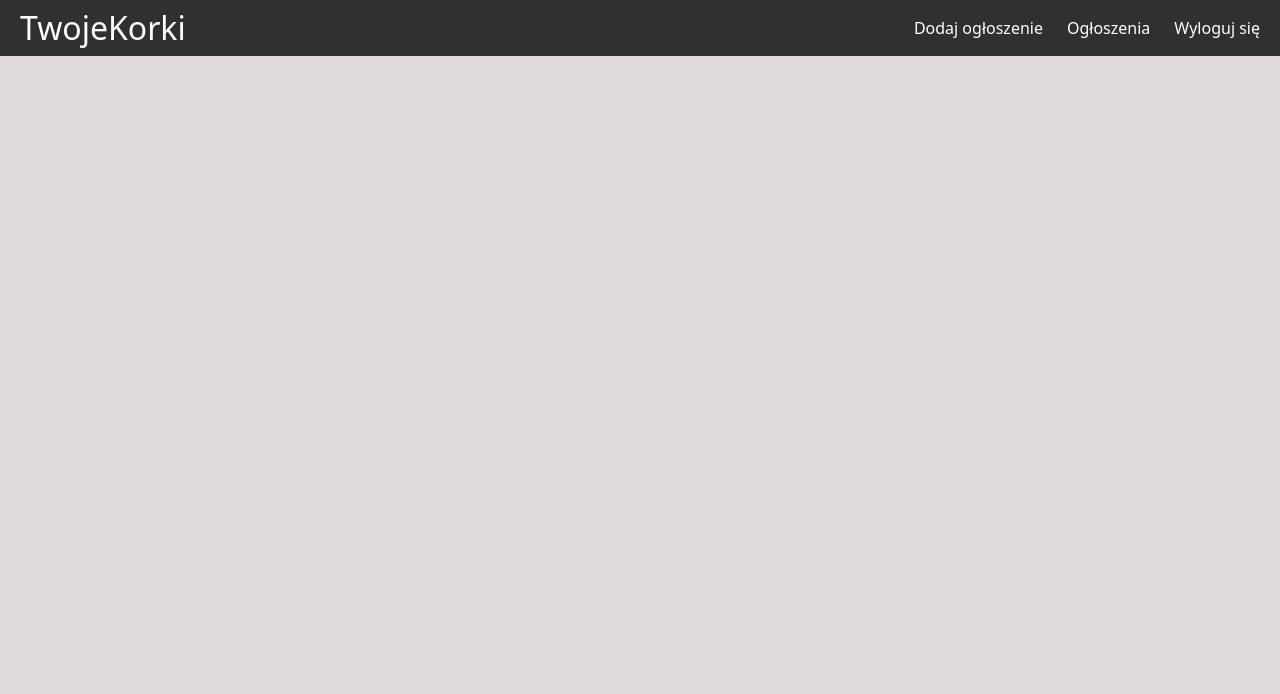
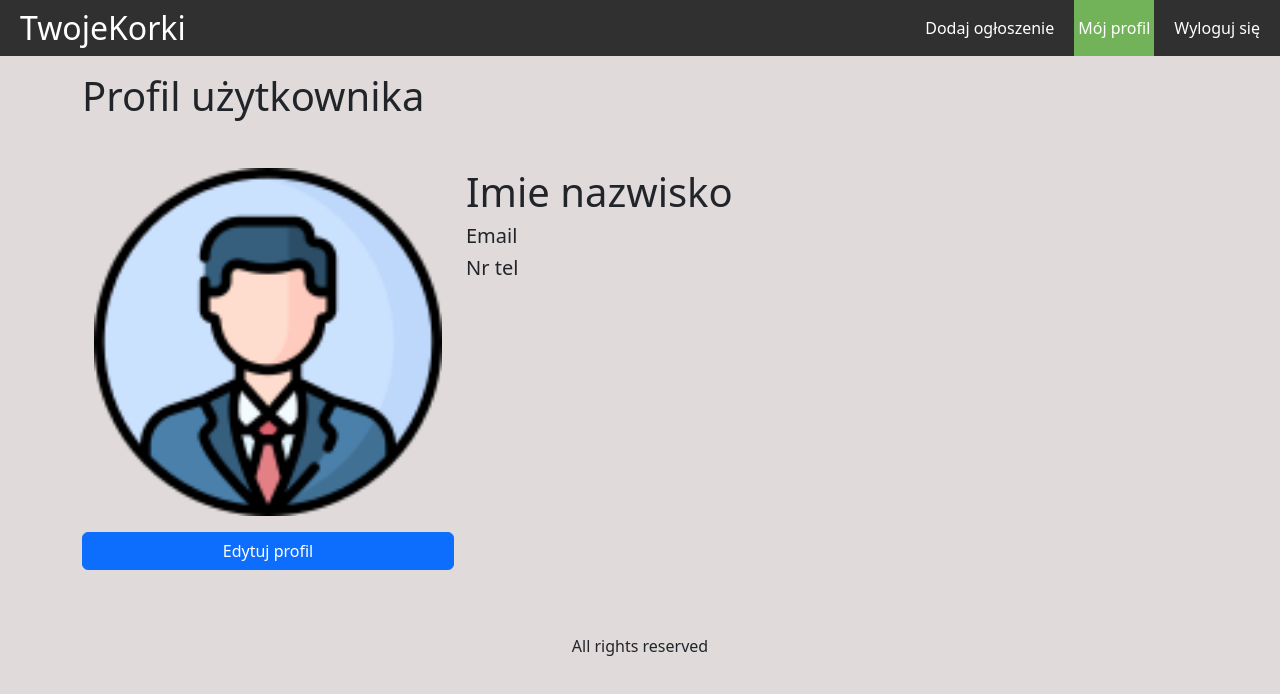
Before and after one commit to Szymon017/TwojeKorki, a React (Create React App) app in the folder client/: page /userProfile in a window 1280 px wide. Shown: the top 694 px of the page. Built offline with nearby package versions, Linux system fonts and the light colour scheme.

Commit message:
Dodanie feach do formularza addannoucment i zmiana appjs dodanie w niej header main footer

```diff
--- a/client/src/App.js
+++ b/client/src/App.js
@@ -1,26 +1,35 @@
-import Navbar from "./components/Navbar";
-import AddNewAnnoucement from "./components/pages/AddNewAnnoucement/AddNewAnnoucement";
-import { Route, Routes} from 'react-router-dom';
-import Home from "./components/pages/Home";
-import Annoucements from "./components/pages/Annoucements/Annoucements";
-import Register from "./components/pages/Register/Register";
-import Login from "./components/pages/Login/Login";
-
-
+import Navbar from './components/Navbar';
+import AddNewAnnoucement from './components/pages/AddNewAnnoucement/AddNewAnnoucement';
+import { Route, Routes } from 'react-router-dom';
+import Home from './components/pages/Home';
+import Annoucements from './components/pages/Annoucements/Annoucements';
+import Register from './components/pages/Register/Register';
+import Login from './components/pages/Login/Login';
+import UserProfile from './components/pages/UserProfile/UserProfile';
 
 function App() {
-    return <>
+  return (
+    <>
+      <header>
         <Navbar />
-        <div className='container mt-3'>
-            <Routes>
-                <Route path='/' element={<Home/>} />
-                <Route path='/annoucements' element={<Annoucements/>} />
-                <Route path='/annoucements/add' element={<AddNewAnnoucement/>} />
-                <Route path='/register' element={<Register/>}/>
-                <Route path='/login' element={<Login/>}/>
-            </Routes>
+      </header>
+      <main>
+        <div className="container mt-3">
+          <Routes>
+            <Route path="/" element={<Home />} />
+            <Route path="/annoucements" element={<Annoucements />} />
+            <Route path="/annoucements/add" element={<AddNewAnnoucement />} />
+            <Route path="/register" element={<Register />} />
+            <Route path="/login" element={<Login />} />
+            <Route path="/userProfile" element={<UserProfile />} />
+          </Routes>
         </div>
+      </main>
+      <footer>
+        <div className="text-center">All rights reserved</div>
+      </footer>
     </>
+  );
 }
 
 export default App;
--- a/client/src/components/Navbar.js
+++ b/client/src/components/Navbar.js
@@ -8,7 +8,8 @@ export default function Navbar() {
       </Link>
       <ul>
         <CustomLink to="/annoucements/add">Dodaj ogłoszenie</CustomLink>
-        <CustomLink to="">Ogłoszenia</CustomLink>
+        {/*<CustomLink to="">Ogłoszenia</CustomLink>*/}
+        <CustomLink to="/userProfile">Mój profil</CustomLink>
         <CustomLink to="logout">Wyloguj się</CustomLink>
       </ul>
     </nav>
--- a/client/src/components/pages/AddNewAnnoucement/AddNewAnnoucement.js
+++ b/client/src/components/pages/AddNewAnnoucement/AddNewAnnoucement.js
@@ -1,9 +1,8 @@
-import React, { useState, useEffect } from 'react';
+import React, { useState } from 'react';
 import Form from 'react-bootstrap/Form';
 import Button from 'react-bootstrap/Button';
 import Container from 'react-bootstrap/Container';
 import './style.css';
-import { AddAnnoucement } from '../../../service/announcementService';
 import Row from 'react-bootstrap/Row';
 import Col from 'react-bootstrap/Col';
 import { Typeahead } from 'react-bootstrap-typeahead';
@@ -11,7 +10,18 @@ import categories from '../../../assets/category/categories';
 
 
 export default function AddNewAnnoucement() {
-  const [form, setForm] = useState({});
+  const initialState = {
+    userID: '',
+    title: '',
+    option: '',
+    category: '',
+    location: '',
+    description: '',
+    price: 0,
+    date: Date.now(),
+  };
+
+  const [form, setForm] = useState(initialState);
   const [errors, setErrors] = useState({});
 
   const setField = (field, value) => {
@@ -28,7 +38,7 @@ export default function AddNewAnnoucement() {
   };
 
   const validateForm = () => {
-    const { title, option, category, description, price } = form;
+    const { title, option, category, location, description, price } = form;
     const newErrors = {};
 
     if (!title || title === '') newErrors.title = 'Proszę wprowadź tytuł';
@@ -39,13 +49,15 @@ export default function AddNewAnnoucement() {
     if (!category || category === '')
       newErrors.category = 'Proszę wybierz kategorie';
 
+    if (!location || location === '')
+      newErrors.location = 'Proszę podaj lokalizację';
     if (!description || description === '')
       newErrors.description = 'Proszę wprowadź opis ogłoszenia';
     else if (description.length > 230)
       newErrors.description = 'Opis jest za długi (max 230 znaków)';
 
     if (!price || price === '') newErrors.price = 'Wprowadź cene';
-
+    else if (price < 1) newErrors.price = 'Cena musi byc wieksza od zera';
     return newErrors;
   };
 
@@ -59,11 +71,18 @@ export default function AddNewAnnoucement() {
       console.log('form submitted');
       console.log(form);
 
+      fetch('http://localhost:3000/annoucements/add', {
+        method: 'POST',
+        headers: { "Content-Type": "application/json"},
+        body: JSON.stringify(form)
+      }).then(() => {
+        console.log('new annoucement`s just added')
+      })
     }
   };
 
   return (
-    <div>
+    <div className='addAnnContainer'>
       <h1 className="my-3">Dodaj Ogłoszenie</h1>
       <Container>
         <Form>
@@ -102,8 +121,8 @@ export default function AddNewAnnoucement() {
                 }}
               >
                 <option>Wybierz opcje...</option>
-                <option value="T">Korepetytor</option>
-                <option value="S">Uczeń</option>
+                <option value="Teacher">Korepetytor</option>
+                <option value="Student">Uczeń</option>
               </Form.Select>
               <Form.Control.Feedback type="invalid">
                 {errors.option}
@@ -130,6 +149,26 @@ export default function AddNewAnnoucement() {
                 options={categories}
               />
               <div className="red">{errors.category}</div>
+            </Col>
+          </Form.Group>
+
+          {/*Lokalizacja */}
+          <Form.Group as={Row} className="mb-3" controlId="location">
+            <Form.Label column sm={3}>
+              Lokalizacja:
+            </Form.Label>
+            <Col sm={9}>
+              <Form.Control
+                type="text"
+                placeholder="Podaj miasto"
+                name="location"
+                value={form.location}
+                onChange={(e) => setField('location', e.target.value)}
+                isInvalid={!!errors.location}
+              ></Form.Control>
+              <Form.Control.Feedback type="invalid">
+                {errors.location}
+              </Form.Control.Feedback>
             </Col>
           </Form.Group>
 
--- a/client/src/components/pages/AddNewAnnoucement/style.css
+++ b/client/src/components/pages/AddNewAnnoucement/style.css
@@ -0,0 +1,6 @@
+.addAnnContainer {
+  margin: auto;
+  background-color: rgb(247, 247, 247);
+  padding: 4%;
+  border-radius: 5%;
+}
--- /dev/null
+++ b/client/src/components/pages/UserProfile/UserProfile.js
@@ -0,0 +1,35 @@
+import React from 'react';
+import Row from 'react-bootstrap/Row';
+import Col from 'react-bootstrap/Col';
+import Container from 'react-bootstrap/Container';
+import Button from 'react-bootstrap/Button';
+import img from '../../../assets/images/a1.jpg';
+export default function UserProfile() {
+  return (
+    <div>
+      <h1 className="my-3">Profil użytkownika</h1>
+      <Container className=" my-5 justify-content-center">
+        <Row>
+          <Col md={4}>
+            <Row>
+              {' '}
+              <img src={img}></img>
+            </Row>
+            <Row className="my-3">
+              <Button>Edytuj profil</Button>
+            </Row>
+          </Col>
+          <Col md={8}>
+            <Row>
+              <h1>Imie nazwisko</h1>
+            </Row>
+            <Row><h5>Email</h5></Row>
+            <Row><h5>Nr tel</h5></Row>
+
+            <Row></Row>
+          </Col>
+        </Row>
+      </Container>
+    </div>
+  );
+}
--- a/client/src/service/announcementService.js
+++ b/client/src/service/announcementService.js
@@ -1,9 +1,9 @@
 import axios from 'axios';
 
-export const AddAnnoucement = async (annoucement) => {
-    try{
-        return await axios.post(`http://localhost:5000/users`, annoucement)
-    }catch(err){
-        return err.response.data;
-    }
-}
+export const addAnnouncement= async (form) => {
+  try {
+    return await axios.post(`http://localhost:5000/annoucements/add`, form);
+  } catch (err) {
+    return err.response.data;
+  }
+};
--- a/client/src/style.css
+++ b/client/src/style.css
@@ -57,3 +57,7 @@ body {
 .red-border {
   border: 1px solid #dc3545;
 }
+
+.img-large {
+  max-width: 240px;
+}
```
Also changed, not shown: client/src/assets/images/a1.jpg (added).
